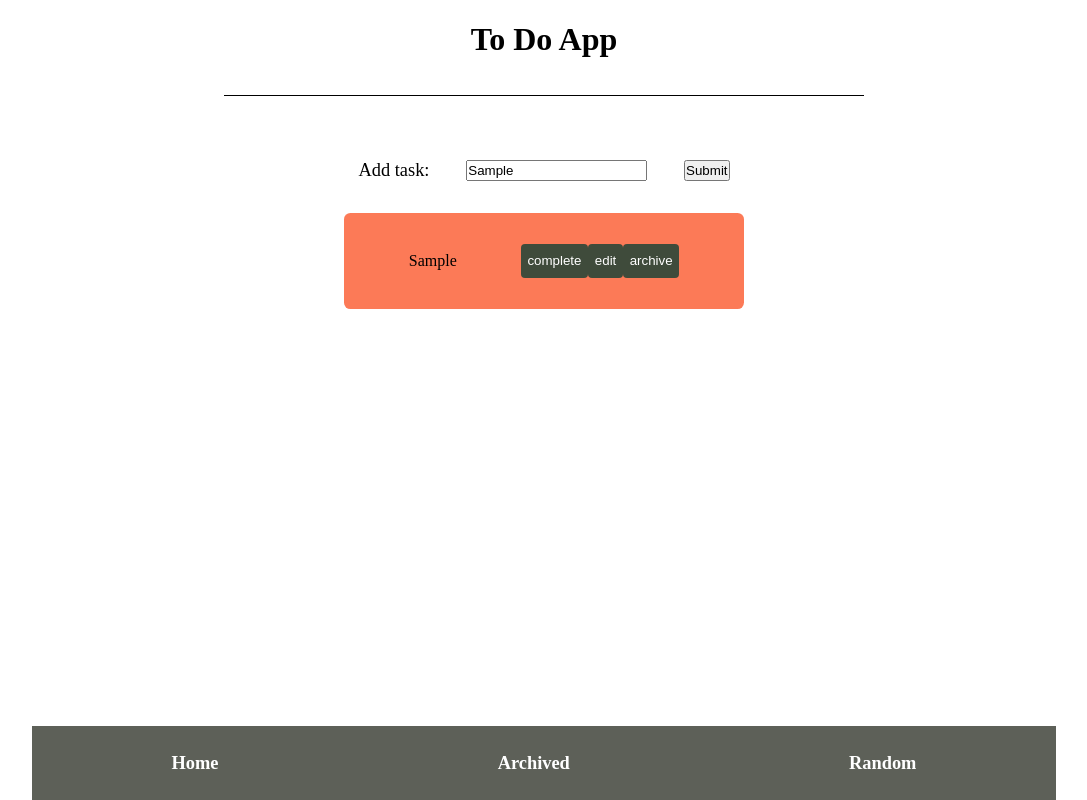
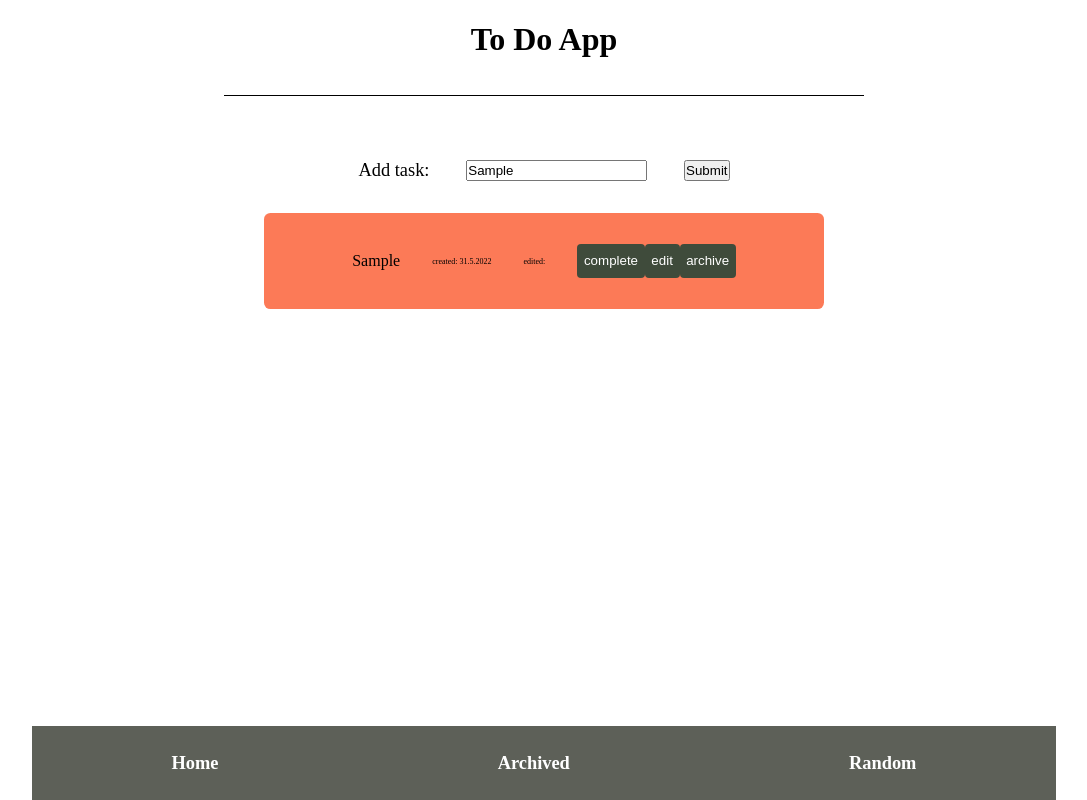
Before and after one commit to lkk95/todoapp, a React (Create React App) app: page / in a window 1280 px wide. Both pictures are taken after typing "Sample" into the empty fields and a click on the input "Submit". Shown: the whole page, without its empty margins (96-1183 px from the left). Built offline with nearby package versions, Linux system fonts and the light colour scheme.

Commit message:
add created and edited date

```diff
--- a/src/App.js
+++ b/src/App.js
@@ -42,6 +42,13 @@ function App() {
   }
 
   function addTask(name) {
+    let currentDate = new Date();
+    const createdate =
+      currentDate.getDate() +
+      "." +
+      (currentDate.getMonth() + 1) +
+      "." +
+      currentDate.getFullYear();
     const newTasks = [
       ...tasks,
       {
@@ -49,15 +56,23 @@ function App() {
         name,
         completed: false,
         archived: false,
+        created: createdate,
       },
     ];
     setTasks(newTasks);
   }
 
   function editTask(id, newname) {
+    let currentDate = new Date();
+    const editdate =
+      currentDate.getDate() +
+      "." +
+      (currentDate.getMonth() + 1) +
+      "." +
+      currentDate.getFullYear();
     const editedTasks = tasks.map((task) => {
       if (id === task.id) {
-        return { ...task, name: newname };
+        return { ...task, name: newname, edited: editdate };
       } else {
         return task;
       }
@@ -97,6 +112,8 @@ function App() {
                       <Task
                         key={task.id}
                         name={task.name}
+                        created={task.created}
+                        edited={task.edited}
                         completed={task.completed}
                         setComplete={() => setComplete(task.id)}
                         archived={task.archived}
@@ -122,6 +139,8 @@ function App() {
                       <Task
                         key={task.id}
                         name={task.name}
+                        created={task.created}
+                        edited={task.edited}
                         completed={task.completed}
                         setComplete={() => setComplete(task.id)}
                         archived={task.archived}
@@ -149,6 +168,8 @@ function App() {
                 <Task
                   key={random.id}
                   name={random.name}
+                  created={random.created}
+                  edited={random.edited}
                   completed={random.completed}
                   setComplete={() => setComplete(random.id)}
                   archived={random.archived}
--- a/src/components/Task.js
+++ b/src/components/Task.js
@@ -5,6 +5,7 @@ export default function Task({
   name,
   completed,
   created,
+  edited,
   archived,
   setComplete,
   deleteTask,
@@ -39,7 +40,8 @@ export default function Task({
       ) : (
         <TaskContainer completed={completed}>
           <p>{name}</p>
-          <p>{created}</p>
+          <Date>created: {created}</Date>
+          <Date>edited: {edited}</Date>
           <Buttons archived={archived}>
             {completed ? (
               <Button onClick={setComplete}>uncomplete</Button>
@@ -65,7 +67,7 @@ export default function Task({
 
 const TaskContainer = styled.section`
   height: 6em;
-  width: 25em;
+  width: 35em;
   display: flex;
   justify-content: center;
   align-items: center;
```
